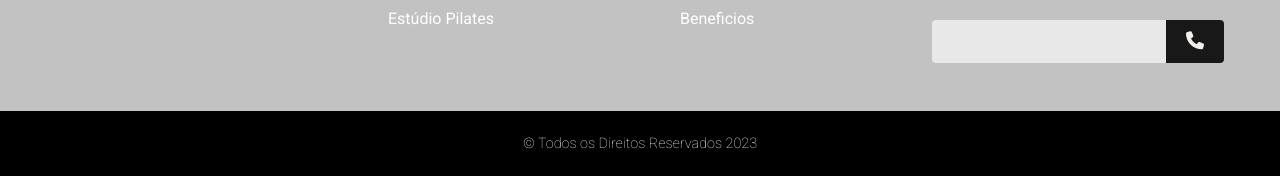
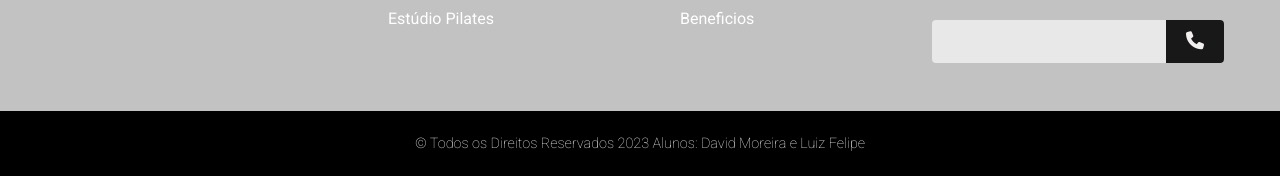
Before and after one commit to Daviixd/fisioNassau, a plain HTML site: page index.html in a window 1280 px wide. Shown: the part 1152-1328 px from the top of the page. Drawn offline with nearby package versions, Linux system fonts and the light colour scheme.

Commit message:
Segundo Commit

```diff
--- a/index.html
+++ b/index.html
@@ -237,6 +237,7 @@
         <div id="footer_copyright">
             &#169
             Todos os Direitos Reservados 2023
+            Alunos: David Moreira e Luiz Felipe
         </div>
     </footer>
 
```
